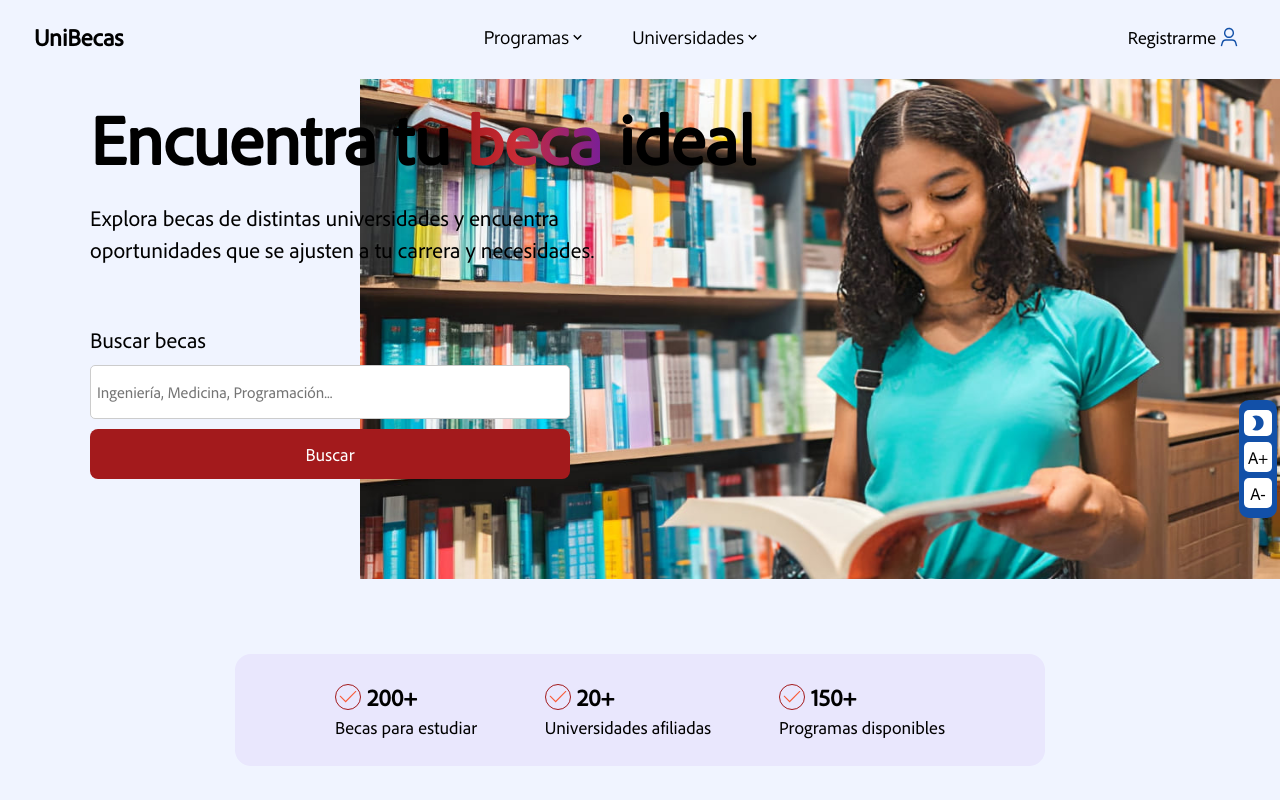
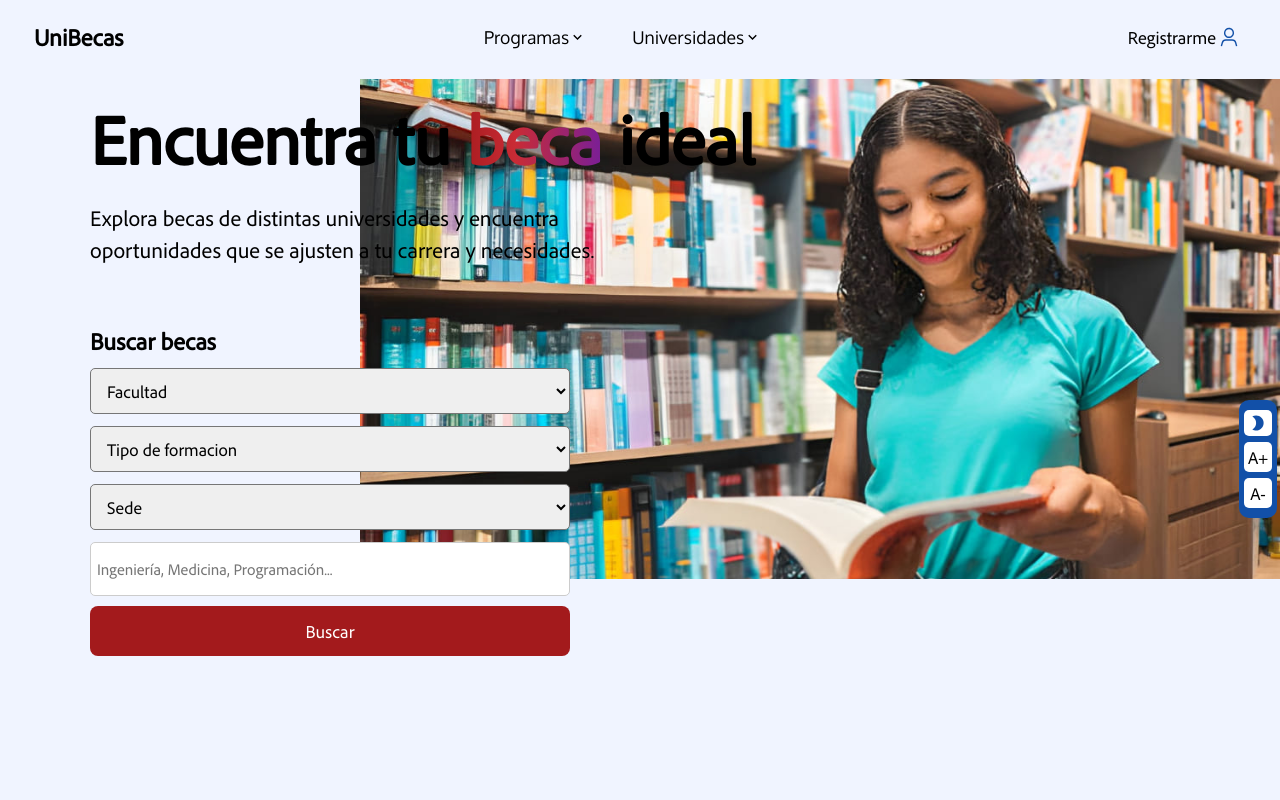
Before and after one commit to AlexanderCassiani/unibecas, a React (Vite) app in the folder frontend/: page / in a window 1280 px wide. Shown: the top 800 px of the page. Built offline with nearby package versions, Linux system fonts and the light colour scheme.

Commit message:
Feat: agrega sección de búsqueda de becas en el componente Hero

```diff
--- a/frontend/src/home/components/hero/Hero.jsx
+++ b/frontend/src/home/components/hero/Hero.jsx
@@ -14,11 +14,29 @@ const Hero = () => {
             Explora becas de distintas universidades y encuentra oportunidades
             que se ajusten a tu carrera y necesidades.
           </p>
+
           <div className="hero-buscador">
+            <h2>Buscar becas</h2>
+            <div>
+              <select>
+                <option value="" selected>
+                  Facultad
+                </option>
+              </select>
+              <select>
+                <option value="" selected>
+                  Tipo de formacion
+                </option>
+              </select>
+              <select>
+                <option value="" selected>
+                  Sede
+                </option>
+              </select>
+            </div>
             <Input
               id="buscador"
               type="text"
-              textoLabel="Buscar becas"
               placeholder="Ingeniería, Medicina, Programación..."
               className="buscador-input"
             />
```
